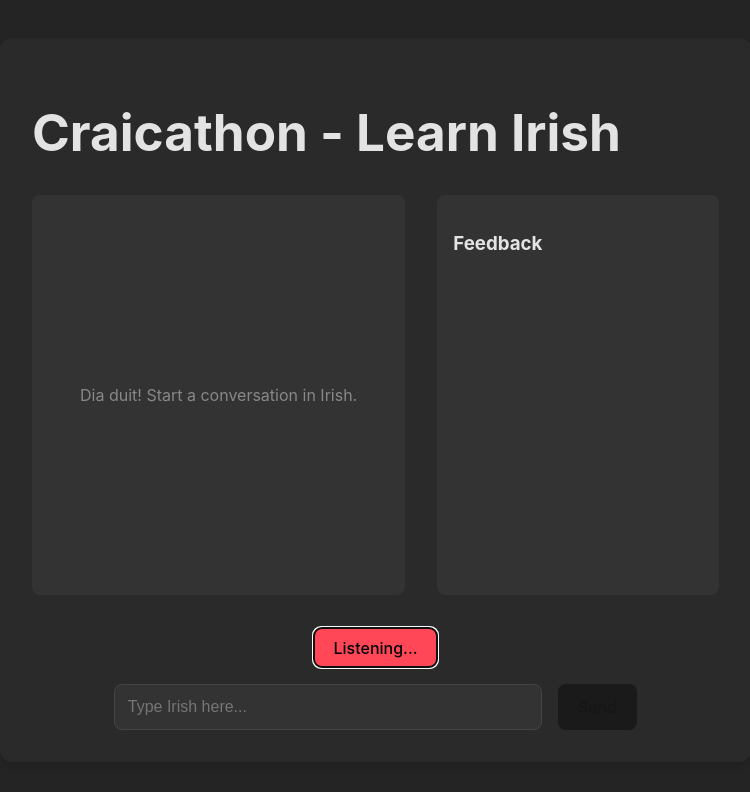
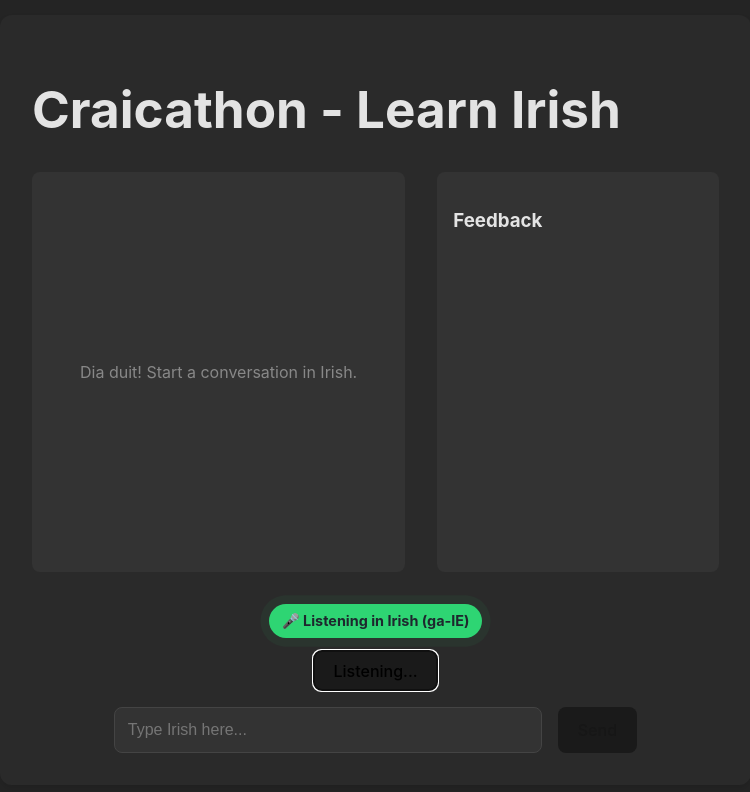
Before and after one commit to Joseph-MCS/craicathon_project, a React (Vite) app in the folder frontend/: page / in a window 1280 px wide. Both pictures are taken after a click on the button "Speak Irish". Shown: the top 792 px of the page, without its empty margins (0-750 px from the left). Built offline with nearby package versions, Linux system fonts and the light colour scheme; the HTML template or start-up script is replaced by a standard one.

Commit message:
voice recognition fixes -> needs to recognise irish

```diff
--- a/frontend/src/components/ConversationInterface.tsx
+++ b/frontend/src/components/ConversationInterface.tsx
@@ -59,8 +59,11 @@ const useSpeechToText = (onTranscript: (text: string) => void) => {
   const startListening = () => {
     if (recognitionRef.current) {
       try {
+        // Force language to Irish every time we start
+        recognitionRef.current.lang = 'ga-IE';
         setIsListening(true);
         recognitionRef.current.start();
+        console.log('Started listening with language:', recognitionRef.current.lang);
       } catch (e) {
         console.error("Failed to start recognition:", e);
         setIsListening(false);
@@ -136,7 +139,8 @@ export default function ConversationInterface() {
 
     // Check if user is speaking English
     if (looksLikeEnglish(text)) {
-      const scoldMessage = "Ní thuigim Béarla! Labhair Gaeilge, le do thoil. (I don't understand English! Speak Irish please.)";
+      console.log("English detected in:", text);
+      const scoldMessage = `I heard: "${text}". Ní thuigim Béarla! Labhair Gaeilge, le do thoil.`;
       const aiMessage: Message = {
         id: (Date.now() + 1).toString(),
         sender: 'ai',
@@ -146,7 +150,7 @@ export default function ConversationInterface() {
       // Artificial delay to feel like processing
       setTimeout(() => {
         setMessages(prev => [...prev, aiMessage]);
-        speak(scoldMessage.split('(')[0]); // Only speak the Irish part
+        speak("Ní thuigim Béarla! Labhair Gaeilge, le do thoil."); // Only speak the Irish part
       }, 500);
       return; // Stop processing
     }
@@ -211,6 +215,10 @@ export default function ConversationInterface() {
       </div>
 
       <div className="controls">
+        <div className="status-indicator">
+          {isListening && <span className="badge irish">🎤 Listening in Irish (ga-IE)</span>}
+        </div>
+
         {isSupported && (
           <button
             onClick={isListening ? stopListening : startListening}
--- a/frontend/src/index.css
+++ b/frontend/src/index.css
@@ -127,7 +127,31 @@ button:focus-visible {
   text-align: center;
 }
 
-.listening {
+.status-indicator {
+  height: 30px;
+  margin-bottom: 1rem;
+}
+
+.badge {
+  display: inline-block;
+  padding: 0.4rem 0.8rem;
+  border-radius: 20px;
+  font-size: 0.9rem;
+  font-weight: bold;
+}
+
+.badge.irish {
+  background-color: #2ed573;
+  color: #1e272e;
+  animation: pulse-green 2s infinite;
+}
+
+@keyframes pulse-green {
+  0% { box-shadow: 0 0 0 0 rgba(46, 213, 115, 0.4); }
+  70% { box-shadow: 0 0 0 10px rgba(46, 213, 115, 0); }
+  100% { box-shadow: 0 0 0 0 rgba(46, 213, 115, 0); }
+}
+
   background-color: #ff4757;
   animation: pulse 1.5s infinite;
 }
```
